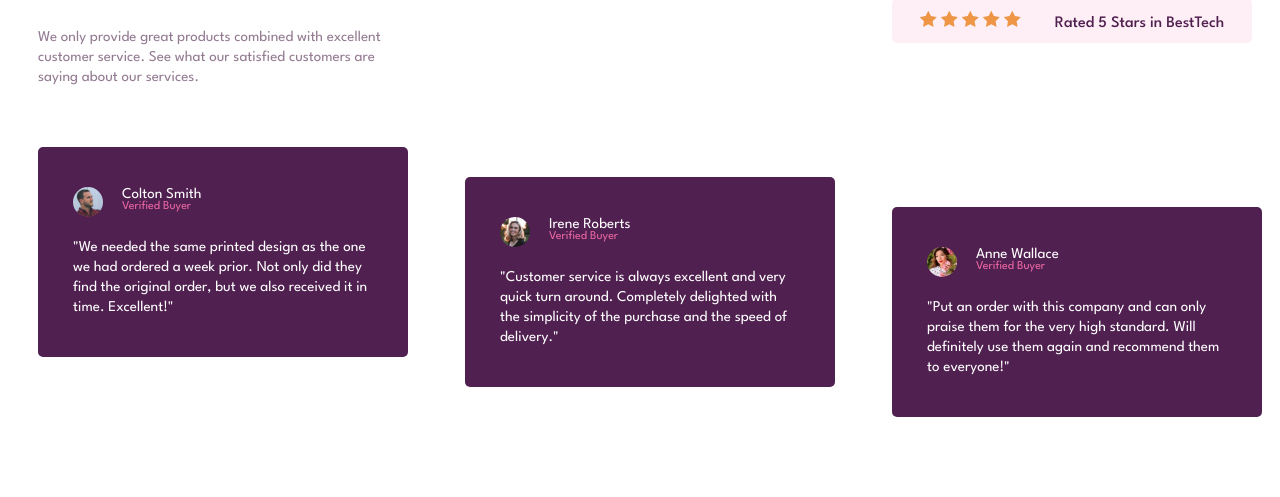
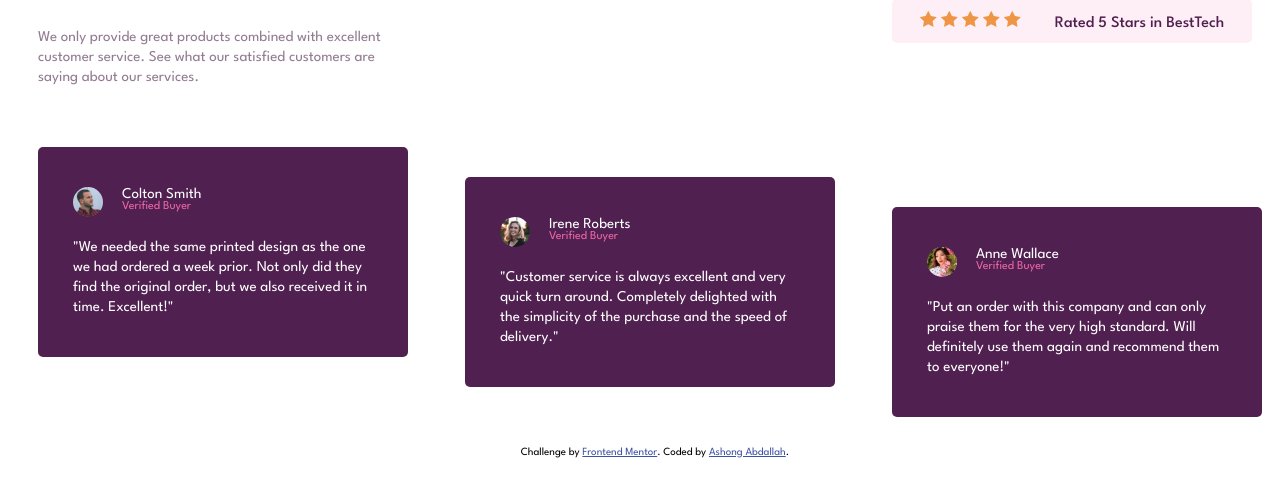
Before and after one commit to AshongAbdallah06/Social-Proof-Section, a plain HTML site: page index.html in a window 1280 px wide. Shown: the part 167-664 px from the top of the page. Drawn offline with Linux system fonts and the light colour scheme.

Commit message:
Add attribution

```diff
--- a/index.css
+++ b/index.css
@@ -126,6 +126,19 @@ section {
     justify-content: space-between;
 }
 
+.attribution {
+    font-size: 11px;
+    text-align: center;
+    margin-top: 20px;
+    margin-bottom: 20px;
+    /* position: absolute;
+    bottom: -100px; */
+}
+
+.attribution a {
+color: hsl(228, 45%, 44%);
+}
+
 @media (max-width: 760px) {
     main {
         flex-direction: column;
--- a/index.html
+++ b/index.html
@@ -118,6 +118,10 @@
       </section>
 
     <!-- </main> -->
+    <div class="attribution">
+      Challenge by <a href="https://www.frontendmentor.io?ref=challenge" target="_blank">Frontend Mentor</a>.
+      Coded by <a href="#">Ashong Abdallah</a>.
+    </div>
 
 </body>
 </html>
```
